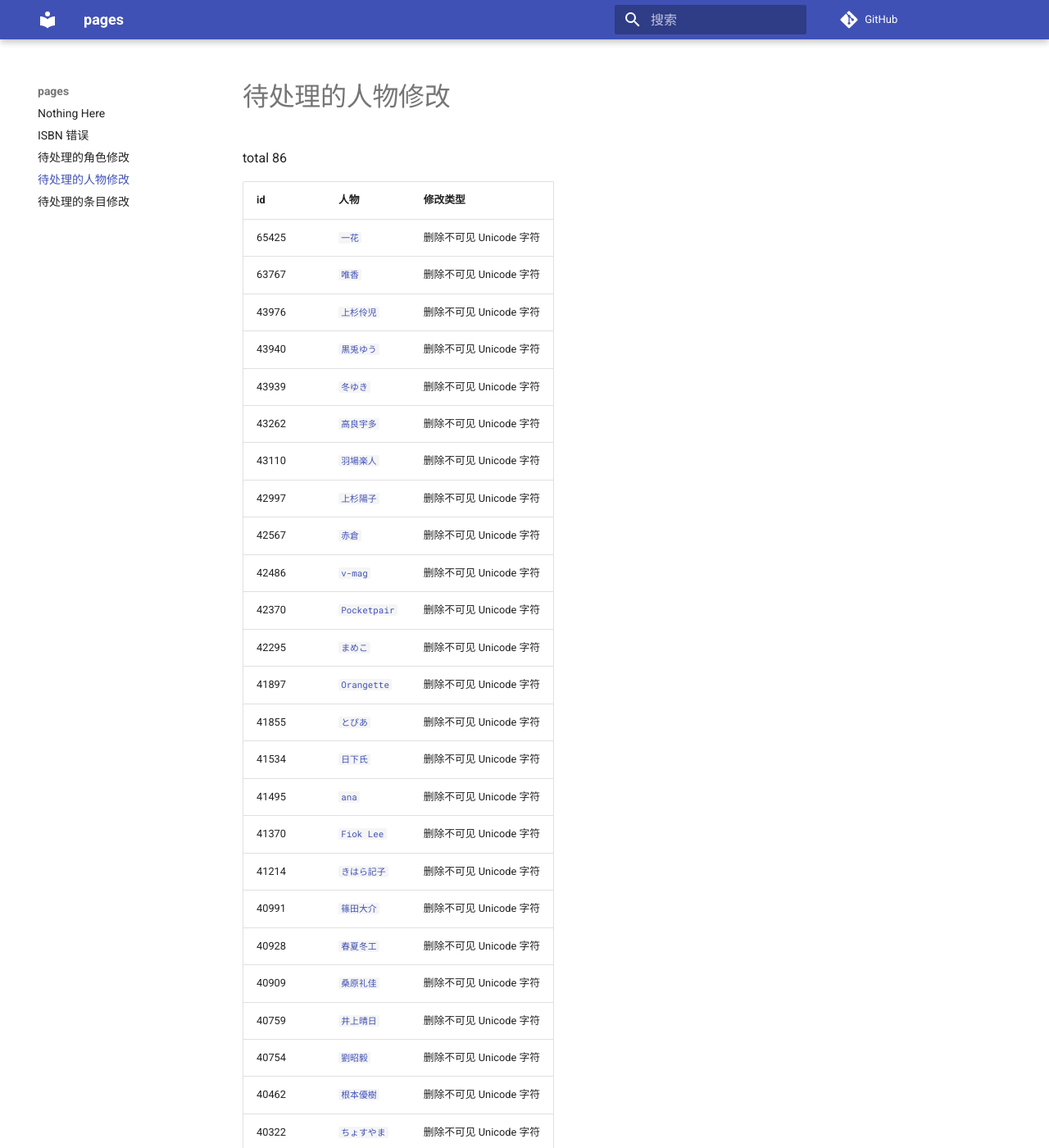
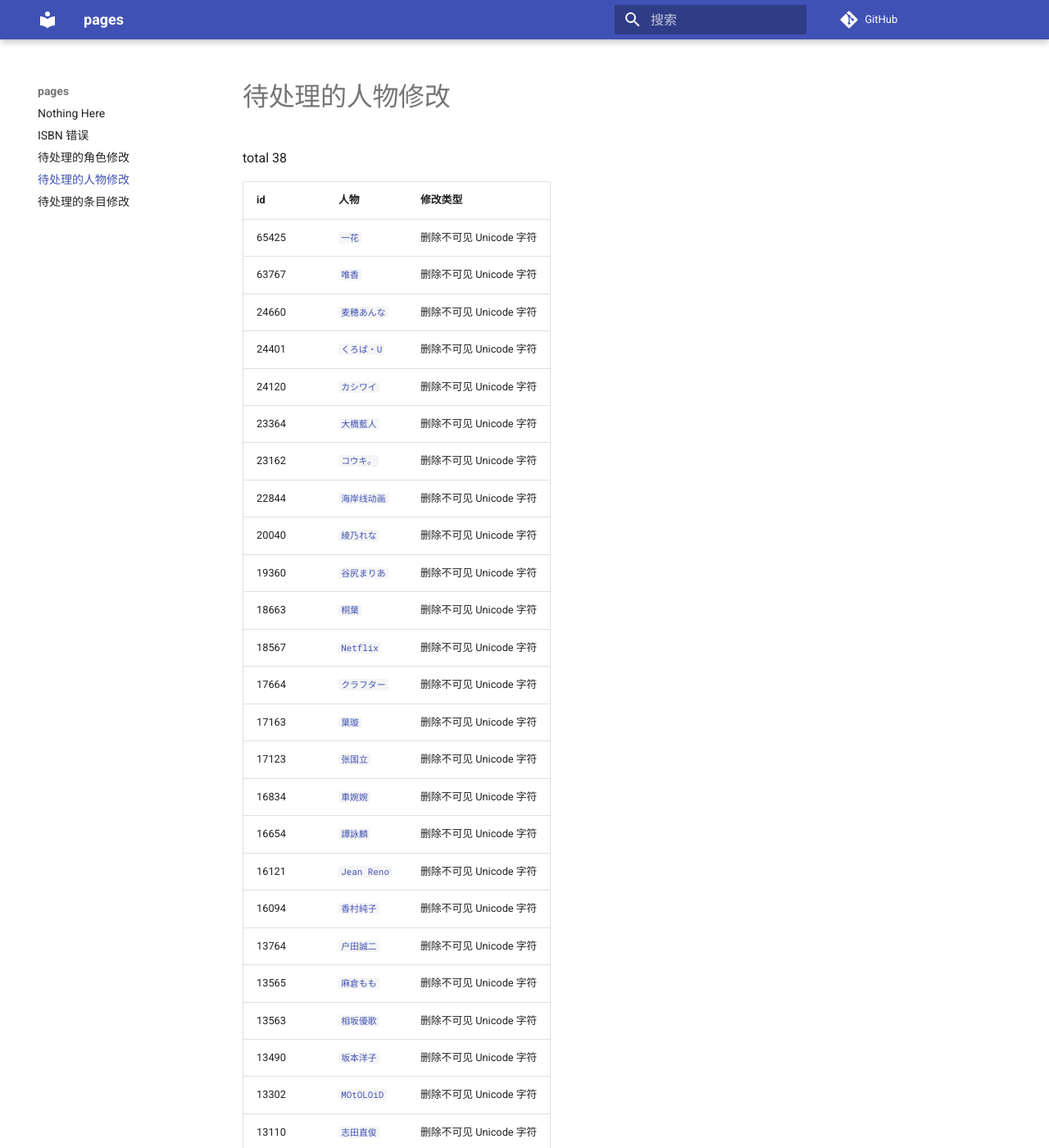
Before and after one commit to trim21/bangumi-pages, an MkDocs documentation site: the page built from docs/pending-person-changes.md, in a window 1280 px wide and 1400 px high. Shown: the whole window at 82% size. Built offline with MkDocs 1.6.1 and Material for MkDocs 9.7.7, drawn with Linux system fonts in a browser that asks for light colours; comment, search, counter and statistics services are not loaded; some of the changed text lies outside the part shown.

Commit message:
update pending-person-changes.md

```diff
--- a/docs/pending-person-changes.md
+++ b/docs/pending-person-changes.md
@@ -1,59 +1,11 @@
 # 待处理的人物修改
 
-total 86
+total 38
 
 | id | 人物 | 修改类型 |
 | --- | --- | --- |
 | 65425 | [`一花`](https://bgm.tv/person/65425) | 删除不可见 Unicode 字符 |
 | 63767 | [`唯香`](https://bgm.tv/person/63767) | 删除不可见 Unicode 字符 |
-| 43976 | [`上杉伶児`](https://bgm.tv/person/43976) | 删除不可见 Unicode 字符 |
-| 43940 | [`黒兎ゆう`](https://bgm.tv/person/43940) | 删除不可见 Unicode 字符 |
-| 43939 | [`冬ゆき`](https://bgm.tv/person/43939) | 删除不可见 Unicode 字符 |
-| 43262 | [`高良宇多`](https://bgm.tv/person/43262) | 删除不可见 Unicode 字符 |
-| 43110 | [`⁡羽場楽人`](https://bgm.tv/person/43110) | 删除不可见 Unicode 字符 |
-| 42997 | [`⁡上杉陽子`](https://bgm.tv/person/42997) | 删除不可见 Unicode 字符 |
-| 42567 | [`赤倉`](https://bgm.tv/person/42567) | 删除不可见 Unicode 字符 |
-| 42486 | [`v-mag`](https://bgm.tv/person/42486) | 删除不可见 Unicode 字符 |
-| 42370 | [`Pocketpair`](https://bgm.tv/person/42370) | 删除不可见 Unicode 字符 |
-| 42295 | [`まめこ`](https://bgm.tv/person/42295) | 删除不可见 Unicode 字符 |
-| 41897 | [`Orangette`](https://bgm.tv/person/41897) | 删除不可见 Unicode 字符 |
-| 41855 | [`とぴあ`](https://bgm.tv/person/41855) | 删除不可见 Unicode 字符 |
-| 41534 | [`日下氏`](https://bgm.tv/person/41534) | 删除不可见 Unicode 字符 |
-| 41495 | [`ana`](https://bgm.tv/person/41495) | 删除不可见 Unicode 字符 |
-| 41370 | [`Fiok Lee`](https://bgm.tv/person/41370) | 删除不可见 Unicode 字符 |
-| 41214 | [`きはら記子`](https://bgm.tv/person/41214) | 删除不可见 Unicode 字符 |
-| 40991 | [`篠田大介`](https://bgm.tv/person/40991) | 删除不可见 Unicode 字符 |
-| 40928 | [`春夏冬工`](https://bgm.tv/person/40928) | 删除不可见 Unicode 字符 |
-| 40909 | [`桑原礼佳`](https://bgm.tv/person/40909) | 删除不可见 Unicode 字符 |
-| 40759 | [`井上晴日`](https://bgm.tv/person/40759) | 删除不可见 Unicode 字符 |
-| 40754 | [`劉昭毅`](https://bgm.tv/person/40754) | 删除不可见 Unicode 字符 |
-| 40462 | [`根本優樹`](https://bgm.tv/person/40462) | 删除不可见 Unicode 字符 |
-| 40322 | [`ちょすやま`](https://bgm.tv/person/40322) | 删除不可见 Unicode 字符 |
-| 40320 | [`長谷川玲奈`](https://bgm.tv/person/40320) | 删除不可见 Unicode 字符 |
-| 40071 | [`藤井健太郎`](https://bgm.tv/person/40071) | 删除不可见 Unicode 字符 |
-| 37817 | [`柊南`](https://bgm.tv/person/37817) | 删除不可见 Unicode 字符 |
-| 37366 | [`瀬崎ナギサ`](https://bgm.tv/person/37366) | 删除不可见 Unicode 字符 |
-| 37365 | [`齋藤瑛`](https://bgm.tv/person/37365) | 删除不可见 Unicode 字符 |
-| 36895 | [`浅見ゆい`](https://bgm.tv/person/36895) | 删除不可见 Unicode 字符 |
-| 36687 | [`道脇広行`](https://bgm.tv/person/36687) | 删除不可见 Unicode 字符 |
-| 36135 | [`野村勇輔`](https://bgm.tv/person/36135) | 删除不可见 Unicode 字符 |
-| 35180 | [`天知遥`](https://bgm.tv/person/35180) | 删除不可见 Unicode 字符 |
-| 35007 | [`ThaumX`](https://bgm.tv/person/35007) | 删除不可见 Unicode 字符 |
-| 34812 | [`深川翔太`](https://bgm.tv/person/34812) | 删除不可见 Unicode 字符 |
-| 34220 | [`てつじん`](https://bgm.tv/person/34220) | 删除不可见 Unicode 字符 |
-| 33805 | [`紅木春`](https://bgm.tv/person/33805) | 删除不可见 Unicode 字符 |
-| 33697 | [`高嶋宏之`](https://bgm.tv/person/33697) | 删除不可见 Unicode 字符 |
-| 33612 | [`あまみね`](https://bgm.tv/person/33612) | 删除不可见 Unicode 字符 |
-| 33350 | [`藍月なくる`](https://bgm.tv/person/33350) | 删除不可见 Unicode 字符 |
-| 32938 | [`起死快晴`](https://bgm.tv/person/32938) | 删除不可见 Unicode 字符 |
-| 32909 | [`杉下トキヤ`](https://bgm.tv/person/32909) | 删除不可见 Unicode 字符 |
-| 32817 | [`望月けい`](https://bgm.tv/person/32817) | 删除不可见 Unicode 字符 |
-| 32682 | [`twinkle`](https://bgm.tv/person/32682) | 删除不可见 Unicode 字符 |
-| 30998 | [`シエラ`](https://bgm.tv/person/30998) | 删除不可见 Unicode 字符 |
-| 29916 | [`逢瀬アキラ`](https://bgm.tv/person/29916) | 删除不可见 Unicode 字符 |
-| 29551 | [`猫乃緒みみ`](https://bgm.tv/person/29551) | 删除不可见 Unicode 字符 |
-| 26386 | [`安藤尚也`](https://bgm.tv/person/26386) | 删除不可见 Unicode 字符 |
-| 26275 | [`雷秀蓮`](https://bgm.tv/person/26275) | 删除不可见 Unicode 字符 |
 | 24660 | [`麦穂あんな`](https://bgm.tv/person/24660) | 删除不可见 Unicode 字符 |
 | 24401 | [`くろば・U`](https://bgm.tv/person/24401) | 删除不可见 Unicode 字符 |
 | 24120 | [`カシワイ`](https://bgm.tv/person/24120) | 删除不可见 Unicode 字符 |
```
